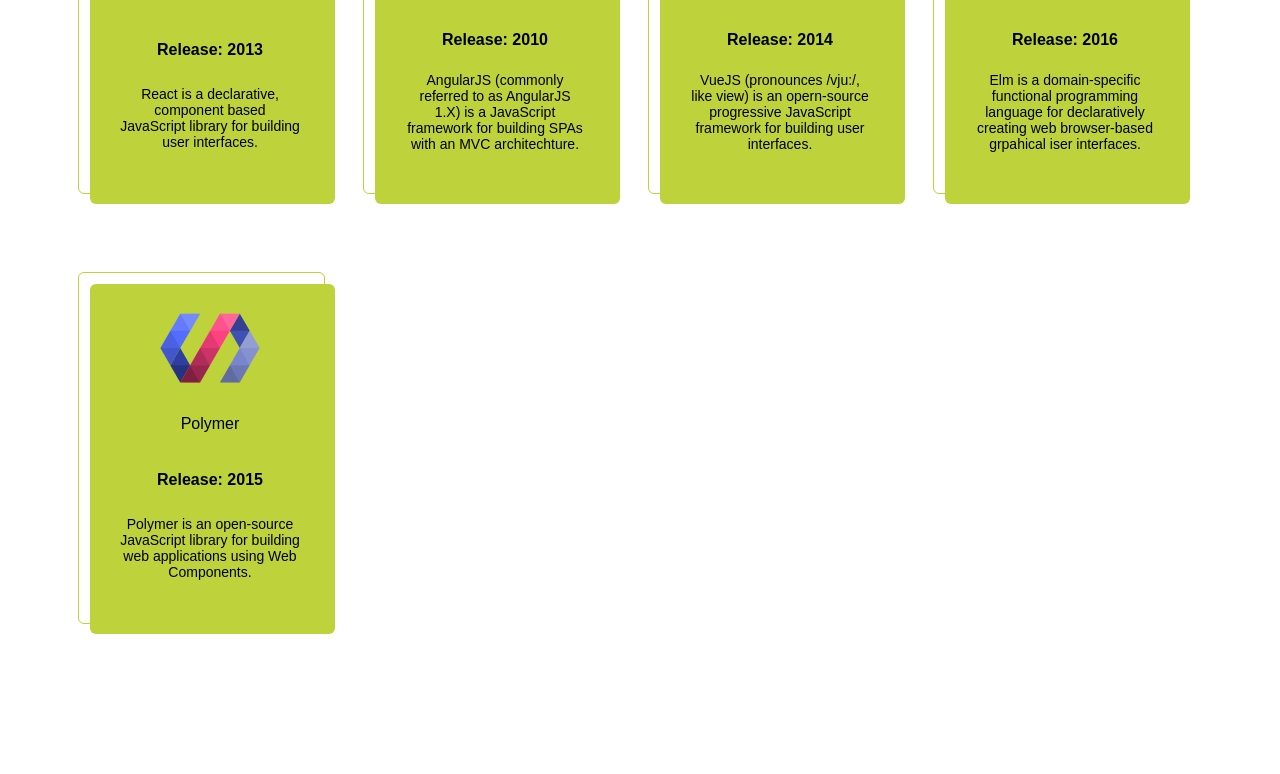
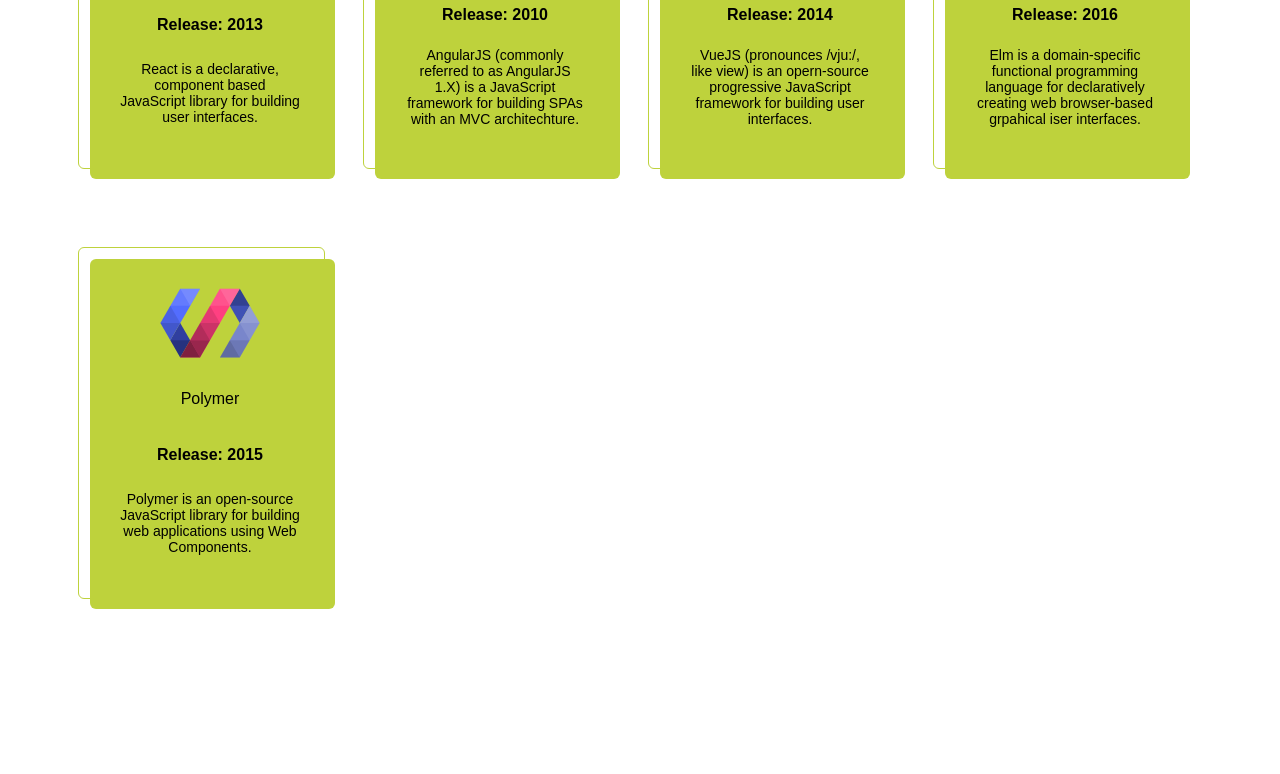
Before and after one commit to wolox-training/tr-react-native, a plain HTML site: page index.html in a window 1280 px wide. Shown: the part 371-1145 px from the top of the page. Drawn offline with nearby package versions, Linux system fonts and the light colour scheme; files that its build step writes are made by us from their sources.

Commit message:
Fix top margin on tech

```diff
--- a/scss/tech.scss
+++ b/scss/tech.scss
@@ -1,5 +1,5 @@
 .tech {
-  margin: 55px 30px 30px 30px;
+  margin: 30px 30px 30px 30px;
   display: flex;
   flex-flow: row wrap;
 
```
